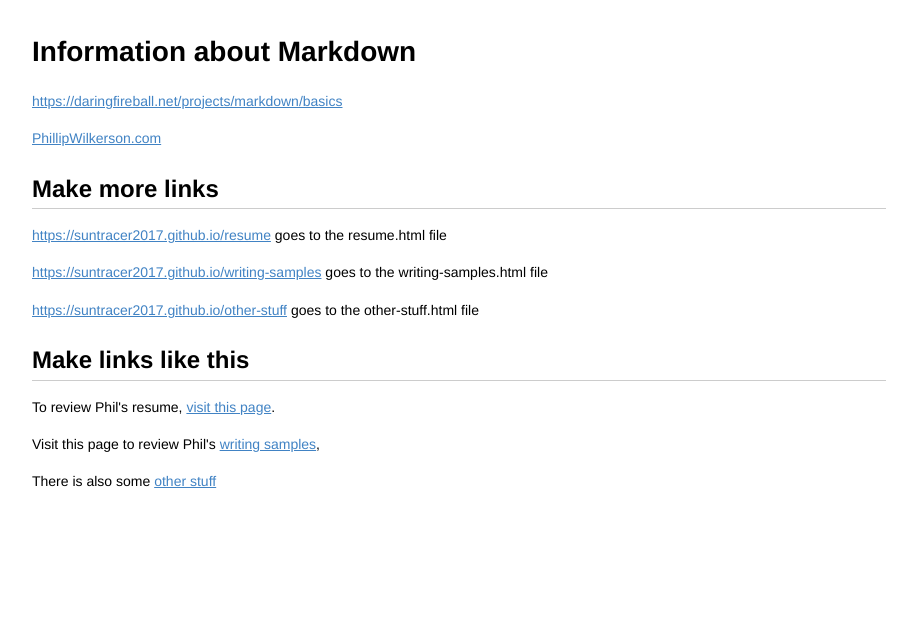
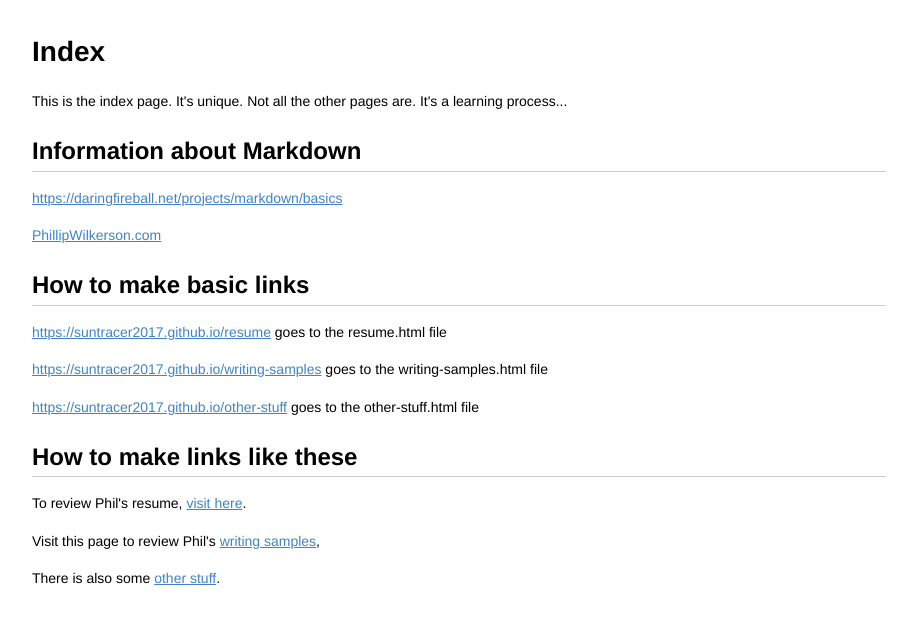
Before and after one commit to suntracer2017/suntracer001, a plain HTML site: page index.html in a window 1280 px wide. Shown: the whole page, without its empty margins (181-1098 px from the left). Drawn offline with Linux system fonts and the light colour scheme.

Commit message:
Update index.html

```diff
--- a/index.html
+++ b/index.html
@@ -331,13 +331,17 @@ kbd {
 
 <body>
 
-<h1 id="toc_0">Information about Markdown</h1>
+<h1 id="toc_0">Index</h1>
+
+<p>This is the index page. It&#39;s unique. Not all the other pages are. It&#39;s a learning process...</p>
+
+<h2 id="toc_1">Information about Markdown</h2>
 
 <p><a href="https://daringfireball.net/projects/markdown/basics">https://daringfireball.net/projects/markdown/basics</a></p>
 
 <p><a href="https://phillipwilkerson.com">PhillipWilkerson.com</a></p>
 
-<h2 id="toc_1">Make more links</h2>
+<h2 id="toc_2">How to make basic links</h2>
 
 <p><a href="https://suntracer2017.github.io/resume">https://suntracer2017.github.io/resume</a> goes to the resume.html file</p>
 
@@ -345,13 +349,13 @@ kbd {
 
 <p><a href="https://suntracer2017.github.io/other-stuff">https://suntracer2017.github.io/other-stuff</a> goes to the other-stuff.html file</p>
 
-<h2 id="toc_2">Make links like this</h2>
+<h2 id="toc_3">How to make links like these</h2>
 
-<p>To review Phil&#39;s resume, <a href="https://suntracer2017.github.io/resume">visit this page</a>.</p>
+<p>To review Phil&#39;s resume, <a href="https://suntracer2017.github.io/resume">visit here</a>.</p>
 
 <p>Visit this page to review Phil&#39;s <a href="https://suntracer2017.github.io/writing-samples">writing samples</a>, </p>
 
-<p>There is also some <a href="https://suntracer2017.github.io/other-stuff">other stuff</a></p>
+<p>There is also some <a href="https://suntracer2017.github.io/other-stuff">other stuff</a>.</p>
 
 
 
```
